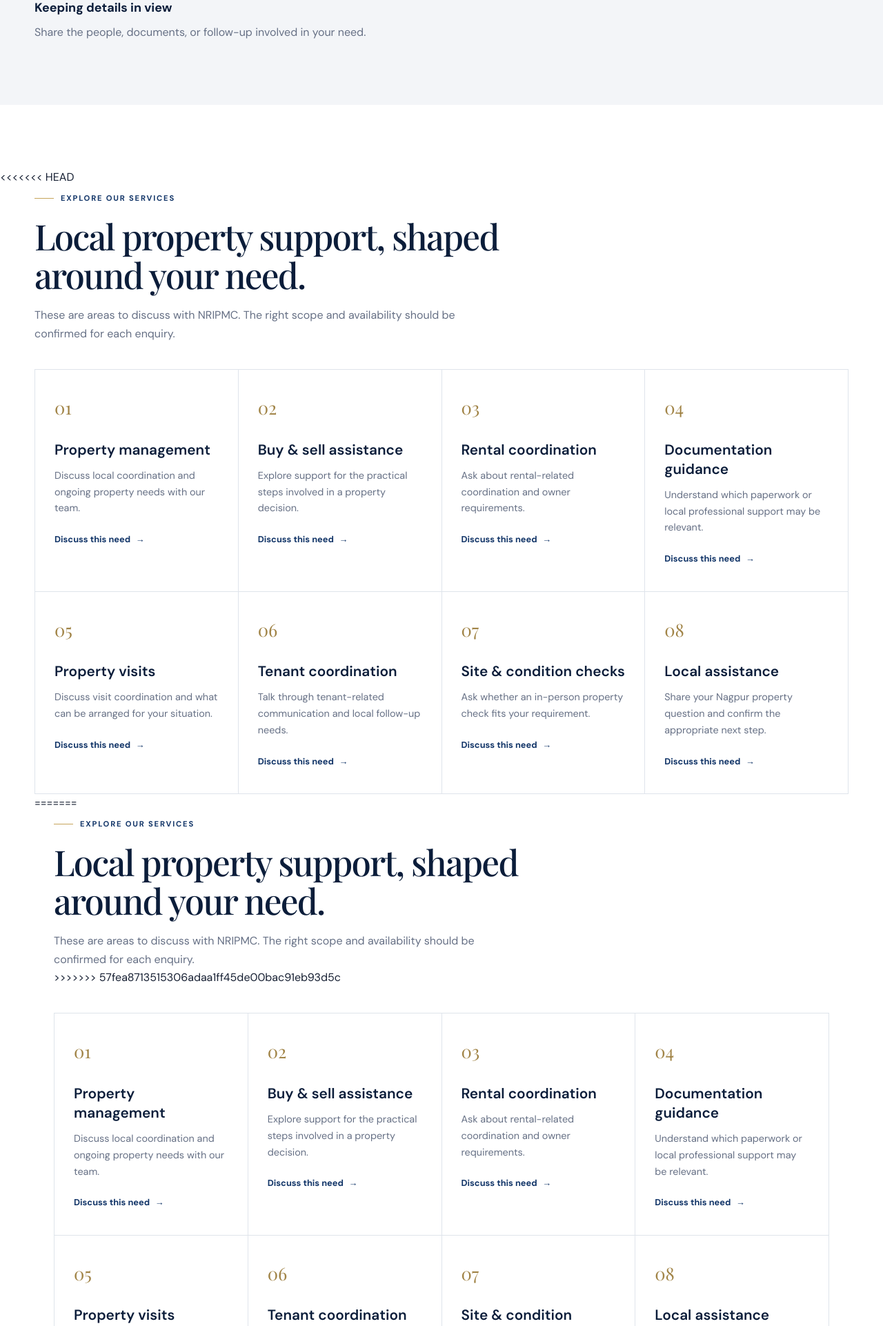
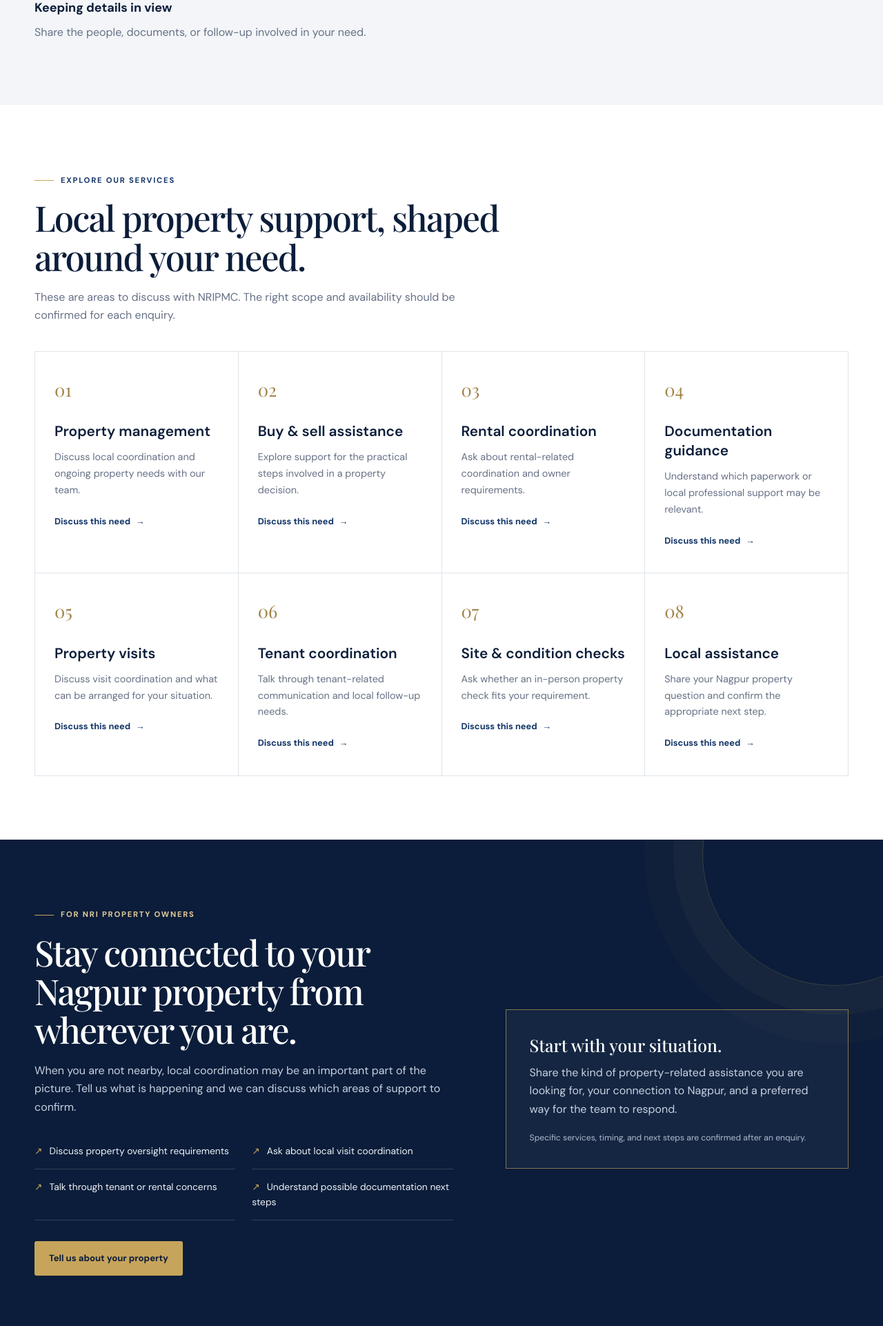
Before and after one commit to ShivaniAnand424/NRI, a Flask app: page / in a window 1280 px wide. Shown: the part 1418-3340 px from the top of the page at 69% size. Run offline with Flask 3, Linux system fonts and the light colour scheme.

Commit message:
mistake corrected head one

```diff
--- a/templates/partials/_services.html
+++ b/templates/partials/_services.html
@@ -1,73 +1,4 @@
 <section class="section services" id="services" aria-labelledby="services-title">
-<<<<<<< HEAD
-    <div class="container">
-      <div class="section-heading">
-        <p class="eyebrow">Explore our services</p>
-        <h2 id="services-title">Local property support, shaped around your need.</h2>
-        <p>
-          These are areas to discuss with NRIPMC. The right scope and
-          availability should be confirmed for each enquiry.
-        </p>
-      </div>
-
-      <div class="service-grid">
-        <article class="service-card">
-          <span class="service-number">01</span>
-          <h3>Property management</h3>
-          <p>Discuss local coordination and ongoing property needs with our team.</p>
-          <a href="#enquiry">Discuss this need <span aria-hidden="true">→</span></a>
-        </article>
-
-        <article class="service-card">
-          <span class="service-number">02</span>
-          <h3>Buy &amp; sell assistance</h3>
-          <p>Explore support for the practical steps involved in a property decision.</p>
-          <a href="#enquiry">Discuss this need <span aria-hidden="true">→</span></a>
-        </article>
-
-        <article class="service-card">
-          <span class="service-number">03</span>
-          <h3>Rental coordination</h3>
-          <p>Ask about rental-related coordination and owner requirements.</p>
-          <a href="#enquiry">Discuss this need <span aria-hidden="true">→</span></a>
-        </article>
-
-        <article class="service-card">
-          <span class="service-number">04</span>
-          <h3>Documentation guidance</h3>
-          <p>Understand which paperwork or local professional support may be relevant.</p>
-          <a href="#enquiry">Discuss this need <span aria-hidden="true">→</span></a>
-        </article>
-
-        <article class="service-card">
-          <span class="service-number">05</span>
-          <h3>Property visits</h3>
-          <p>Discuss visit coordination and what can be arranged for your situation.</p>
-          <a href="#enquiry">Discuss this need <span aria-hidden="true">→</span></a>
-        </article>
-
-        <article class="service-card">
-          <span class="service-number">06</span>
-          <h3>Tenant coordination</h3>
-          <p>Talk through tenant-related communication and local follow-up needs.</p>
-          <a href="#enquiry">Discuss this need <span aria-hidden="true">→</span></a>
-        </article>
-
-        <article class="service-card">
-          <span class="service-number">07</span>
-          <h3>Site &amp; condition checks</h3>
-          <p>Ask whether an in-person property check fits your requirement.</p>
-          <a href="#enquiry">Discuss this need <span aria-hidden="true">→</span></a>
-        </article>
-
-        <article class="service-card">
-          <span class="service-number">08</span>
-          <h3>Local assistance</h3>
-          <p>Share your Nagpur property question and confirm the appropriate next step.</p>
-          <a href="#enquiry">Discuss this need <span aria-hidden="true">→</span></a>
-        </article>
-      </div>
-=======
   <div class="container">
     <div class="section-heading">
       <p class="eyebrow">Explore our services</p>
@@ -76,7 +7,6 @@
         These are areas to discuss with NRIPMC. The right scope and
         availability should be confirmed for each enquiry.
       </p>
->>>>>>> 57fea8713515306adaa1ff45de00bac91eb93d5c
     </div>
 
     <div class="service-grid">
```
